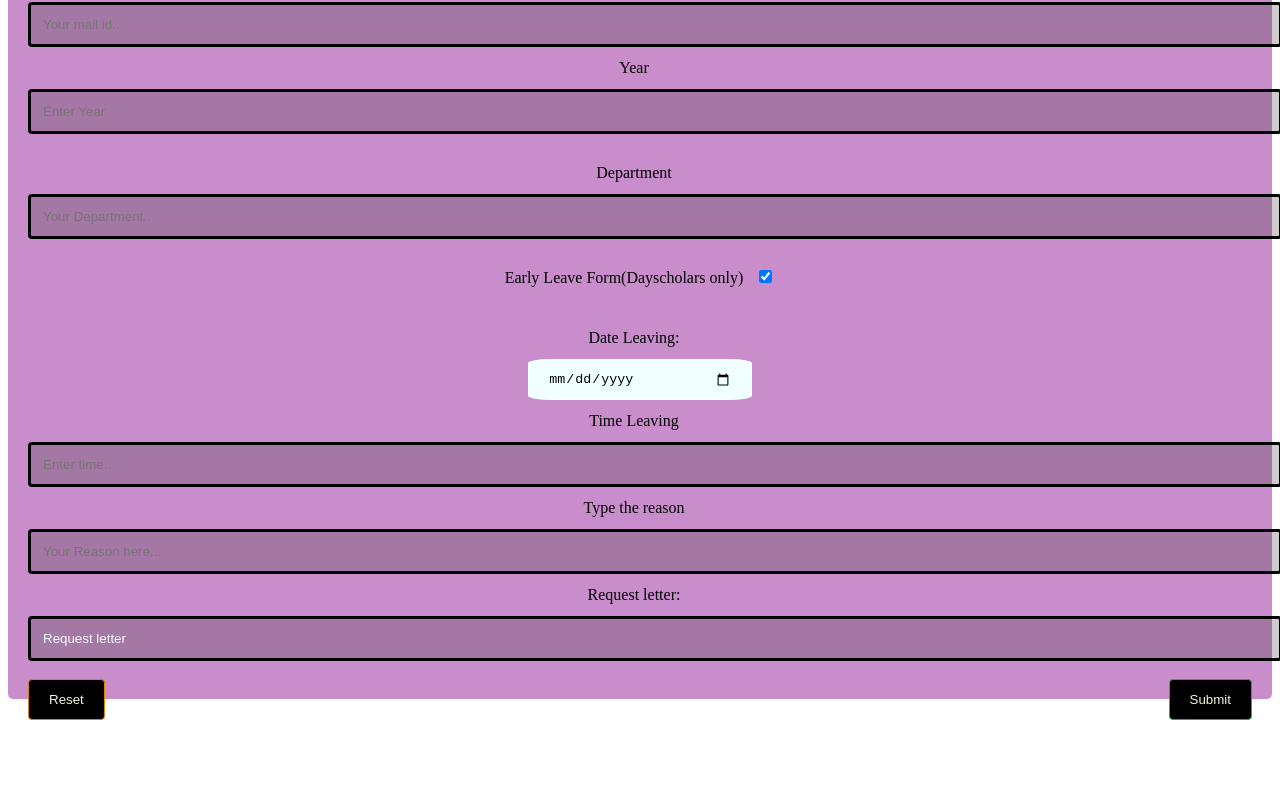
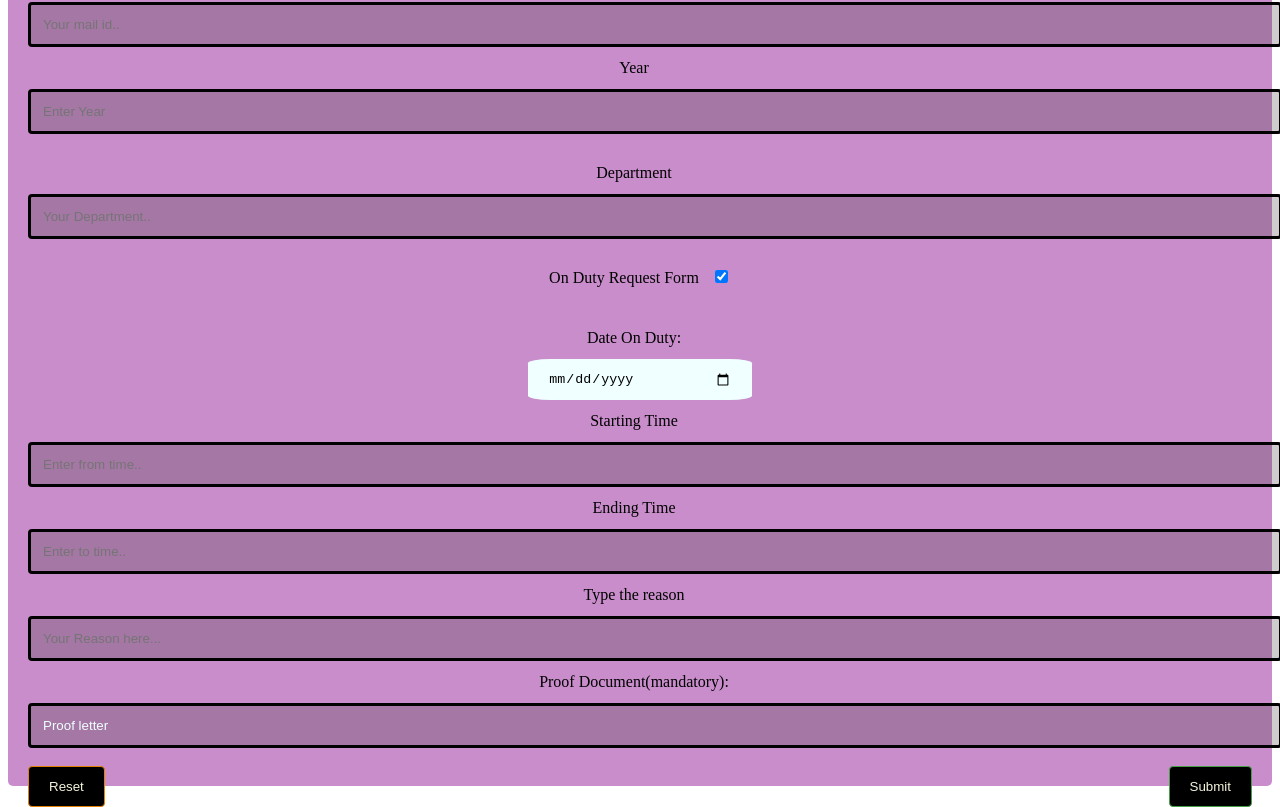
Before and after one commit to AAnirudh07/Permission-and-Request-Online-System-OOAD-Mini-Project, a React (Create React App) app in the folder Web Application/client/: page / in a window 1280 px wide. Shown: the part 350-1157 px from the top of the page. Before the commit the page ends 1070 px from the top, so only its background shows below. Built offline with nearby package versions, Linux system fonts and the light colour scheme.

Commit message:
fix form3.js

```diff
--- a/Web Application/client/src/App.js
+++ b/Web Application/client/src/App.js
@@ -6,12 +6,13 @@ import FacultyLandingPage from "./Pages/FacultyLandingPage";
 import ErrorPage from "./Pages/ErrorPage";
 import Form1 from "./Pages/Form1";
 import Form2 from "./Pages/Form2";
+import Form3 from "./Pages/Form3";
 function App() {
 
     return (
         <Router>
             <Routes>
-                <Route path="/" element={<Form2 />} />
+                <Route path="/" element={<Form3 />} />
                 <Route path="/studentProfile" element={<StudentLandingPage />} />
                 <Route path="/facultyProfile" element={<FacultyLandingPage />} />
                 <Route path="/form1" element={<Form1 />}></Route>
--- a/Web Application/client/src/Pages/form3.js
+++ b/Web Application/client/src/Pages/form3.js
@@ -3,7 +3,7 @@ import Axios from "axios";
 import "./form.css";
 import { useNavigate } from "react-router-dom";
 
-function form3() {
+function Form3() {
 
     let navigate = useNavigate();
 
@@ -40,60 +40,41 @@ function form3() {
 
 
       return (
-
         <div>
-            <h1 style="font-size: 50px;color: rgb(2, 51, 51);">Hostel Leave Form</h1>
+        <h1>On-Duty Form</h1>
         <br /><br />
-            <h2 style="font-family:'Lucida Sans';">
-                <div class="container">
-                    <label for="fname">Name *</label>
+            <div className="container">
+                    <label for="fname">Name</label>
                     <input type="text" id="name" name="name" placeholder="Your name.." pattern="' '|[a-zA-Z ]*"
-                        oninvalid="alert('Please enter valid data');" required onChange={(e) => {
-                            setname(e.target.value);}}/>
+                       required />
                     <label for="phoneno">Phone number</label>
                     <input name="contact number" type="number" placeholder="Your mobile no.."
-                       pattern="[0-9]{1,10}" required onChange={(e) => {
-                        setphno(e.target.value);
-                      }}/>
+                        pattern="[0-9]{1,10}" required />
                         <label for="email">Mail Id</label>
-                    <input type="email" id="email" name="mailid" placeholder="Your mail id.." required onChange={(e) => {
-                        setEmailID(e.target.value);
-                    }} />
+                        <input type="email" id="email" name="mailid" placeholder="Your mail id.." required />
                     <label for="year">Year</label>
-                    <input type="number" id="year" name="year" pattern="[1-4]"
-                    placeholder="Enter Year" required onChange={(e) => {
-                        setyear(e.target.value);
-                      }} /><br /><br />
-                    <label>Department:</label><br />
-                    <input name="from" id="from" type="date" required onChange={(e) => {
-        setdep(e.target.value);
-      }}/><br />
-                    <label>Date:</label><br />
-                    <input name="to" id="to" type="date" required onChange={(e) => {
-        settdate(e.target.value); }} /><br /><br /><br />
-      <label for="time">Time from</label>
-                <input type="text" id="time" name="time" placeholder="Enter time.." required onChange={(e) => {
-        setftime(e.target.value); }}></input>
-        <label for="time">Time to</label>
-                <input type="text" id="time" name="time" placeholder="Enter time.." required onChange={(e) => {
-        setttime(e.target.value); }}></input>
+                    <input type="number" id="year" name="year" pattern="[1-4]" placeholder="Enter Year" required /><br /><br />
+                    <label for="dept">Department</label>
+                    <input type="text" id="dept" name="dept" placeholder="Your Department.." pattern="' '|[a-zA-Z ]*"
+                       required /><br /><br />
+                       <label>On Duty Request Form</label>
+                       <input type="checkbox" name="type" value="Early Leave Form" checked required />
+                       <br /><br />
+                    <label>Date On Duty:</label><br />
+                    <input name="date" id="date" type="date" required /><br />
+                    <label for="time">Starting Time</label>
+                    <input type="text" id="from" name="from" placeholder="Enter from time.." required />
+                    <label for="time">Ending Time</label>
+                    <input type="text" id="to" name="to" placeholder="Enter to time.." required />
                     <label for="reason">Type the reason </label>
-                        <textarea id="reason" name="reason" placeholder="Your Reason here..."
-                            style="height: 100px;" required onChange={(e) => {
-                                setreason(e.target.value);
-                              }}></textarea>
-                        <label>Request letter: <input type="text" name="proof" value="Request letter" required
-                         onChange={(e) => {
-                            setreasonletter(e.target.value);
-                          }}/> </label>
+                    <input type="text" id="reason" name="reason" placeholder="Your Reason here..." required />
+                    <label>Proof Document(mandatory):</label>
+                    <input type="text" name = "proof" value="Proof letter" required />
                     <br /><br />
-                            <input type="submit" value="Submit" />
+                    <input type="submit" value="Submit" onClick={request} />
                     <input type="reset" />
             </div>
-                        </h2>
       </div>
-
       );
 }
-
-                        export default form3;
+export default Form3;
```
Lines whose indentation alone changed are shown as unchanged.
